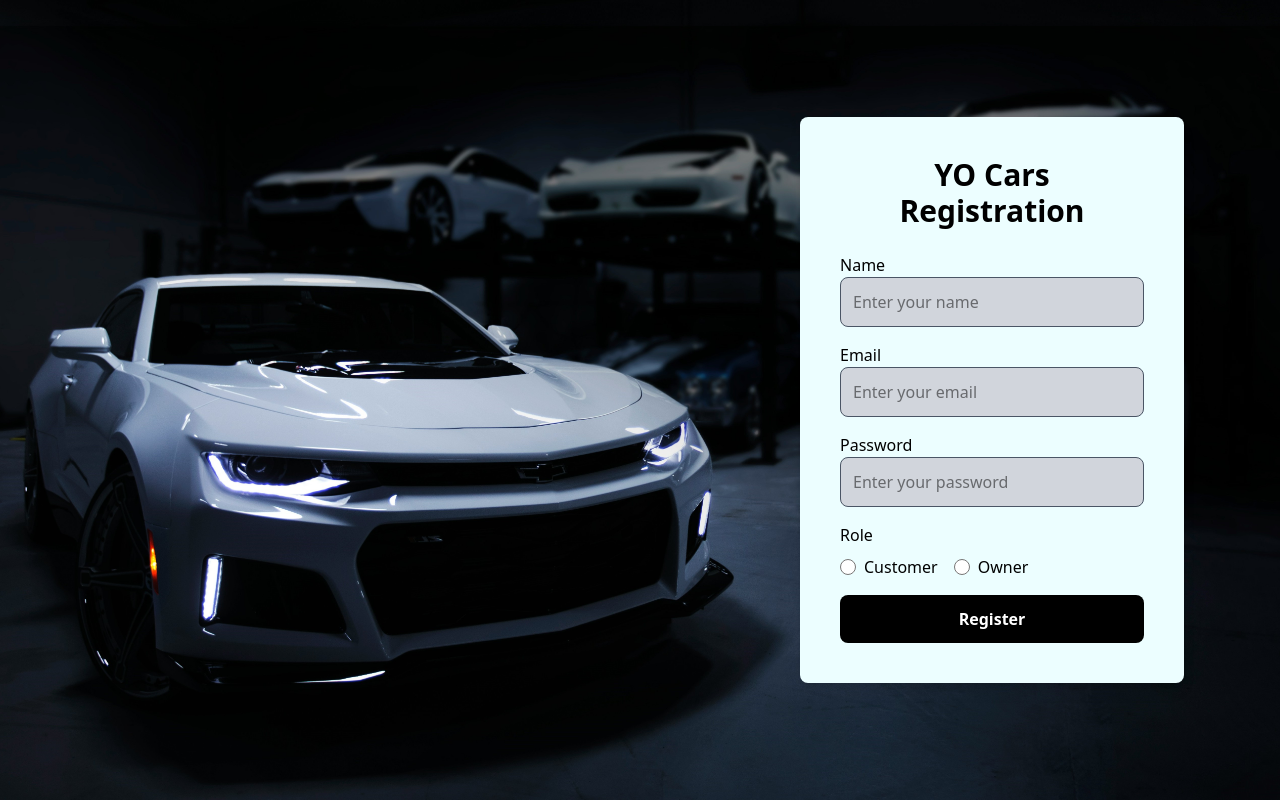
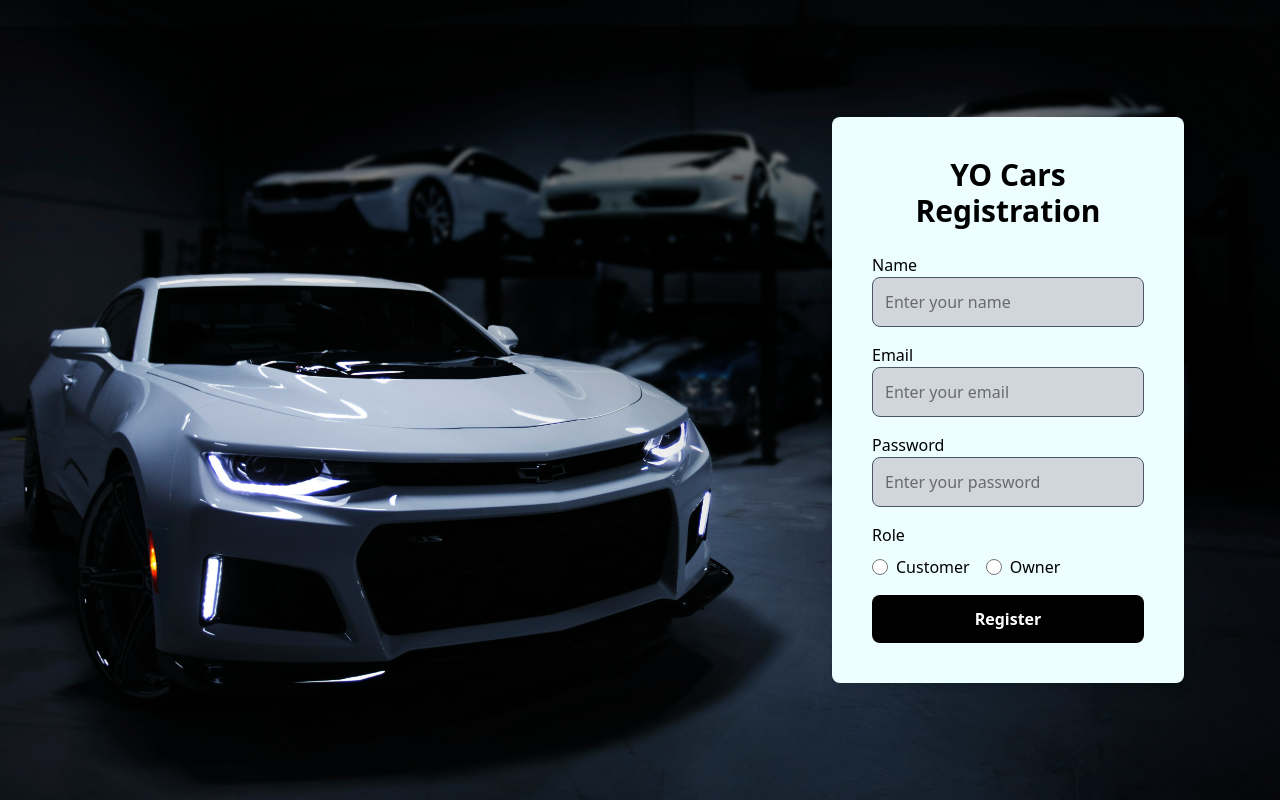
Before and after one commit to kowshicPrasanna/rental_app_react, a React (Vite) app: page /register in a window 1280 px wide. Built offline with nearby package versions, Linux system fonts and the light colour scheme.

Commit message:
Update Register.jsx

```diff
--- a/src/Register.jsx
+++ b/src/Register.jsx
@@ -54,7 +54,7 @@ function Register() {
       style={{ backgroundImage: "url('/car_rbg.jpg')" }}
     >
       {/* Register Form Container */}
-      <div className="bg-cyan-50 bg-opacity-80 p-10 rounded-lg shadow-lg w-96 mr-24">
+      <div className="bg-cyan-50 bg-opacity-80 p-10 rounded-lg shadow-lg w-88 mx-auto lg:mr-24">
         <h2 className="text-3xl font-semibold text-black text-center mb-6">
           YO Cars Registration
         </h2>
```
